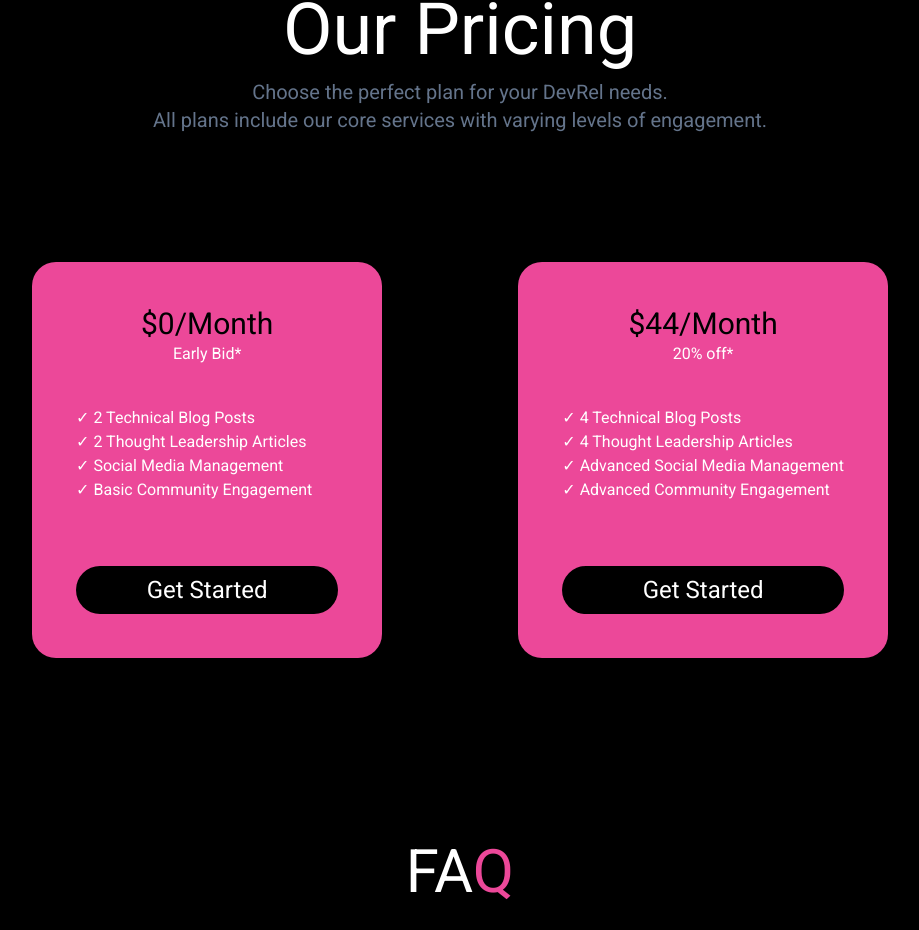
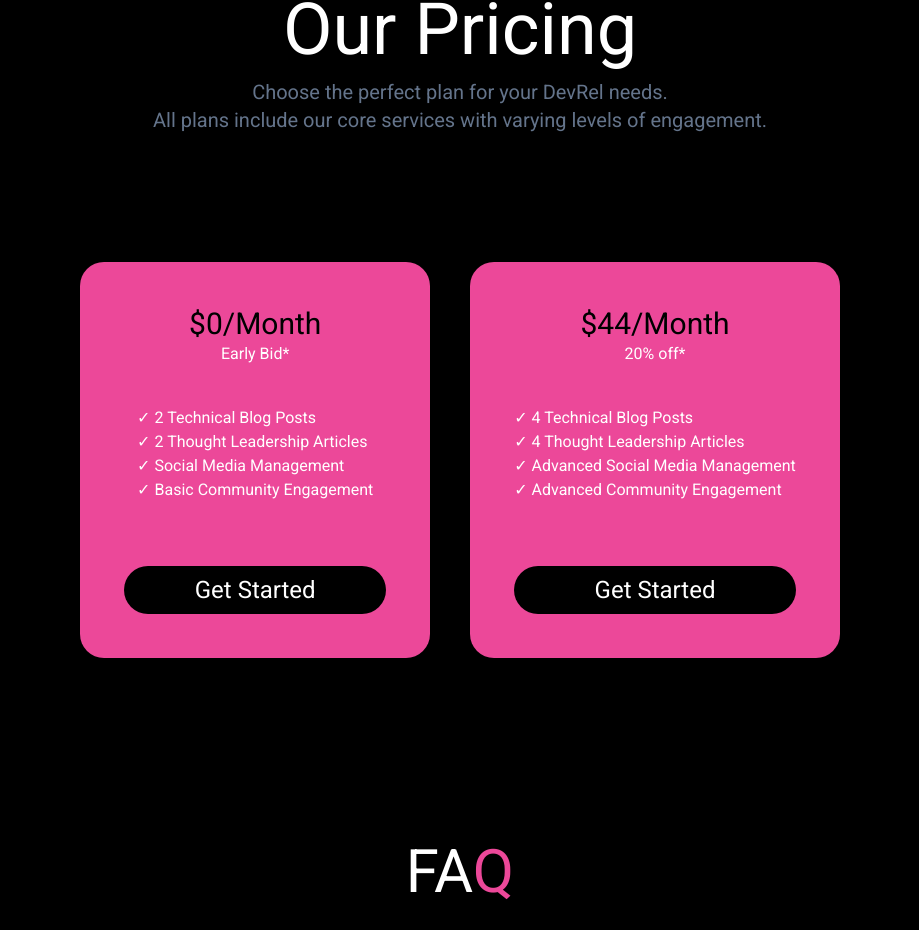
Before and after one commit to NavinVenkatV/DigixLabs, a Next.js app: page / in a window 1280 px wide. Shown: the part 7868-8798 px from the top of the page, without its empty margins (180-1099 px from the left). Built offline with nearby package versions, Linux system fonts and the light colour scheme.

Commit message:
pricing tag updated

```diff
--- a/src/app/Component/Pricing.tsx
+++ b/src/app/Component/Pricing.tsx
@@ -16,10 +16,13 @@
             </div>
         </div>
       </div>
-      <div className='lg:flex justify-around px-12 lg:px-36'>
+      <div className='flex justify-center items-center '>
+      <div className='lg:flex gap-10  mx-14'>
         <PricingTag/>
         <PricingTag2/>
       </div>
+      </div>
+
     </div>
   )
 }
--- a/src/app/Component/PricingTag.tsx
+++ b/src/app/Component/PricingTag.tsx
@@ -5,11 +5,13 @@
         <div className='p-11 bg-pink-500 rounded-3xl mt-32 min-w-[350px]'>
             <p className='text-center text-black text-3xl'>$0/Month</p>
             <p className='items-center flex justify-center'>Early Bid*</p>
-            <div className='mt-10'>
+            <div className='mt-10 flex justify-center items-center'>
+            <div className=''>
             <p>✓ 2 Technical Blog Posts</p>
             <p>✓ 2 Thought Leadership Articles</p>
             <p>✓ Social Media Management</p>
             <p>✓ Basic Community Engagement</p>
+            </div>
             </div>
             <button className='w-full py-2 mt-16 bg-black text-white text-2xl rounded-3xl flex flex-col justify-center items-center hover:text-pink-300'>
                 Get Started
@@ -24,11 +26,13 @@
             <p className='text-center text-black text-3xl'>$44/Month</p>
             <p className='items-center flex justify-center'>20% off*</p>
 
-            <div className='mt-10'>
+            <div className='mt-10  flex items-center justify-center'>
+            <div>
             <p>✓ 4 Technical Blog Posts</p>
             <p>✓ 4 Thought Leadership Articles</p>
             <p>✓ Advanced Social Media Management</p>
             <p>✓ Advanced Community Engagement</p>
+            </div>
             </div>
             <button className='w-full py-2 mt-16 bg-black text-white text-2xl rounded-3xl flex flex-col justify-center items-center hover:text-pink-300'>
                 Get Started
```
